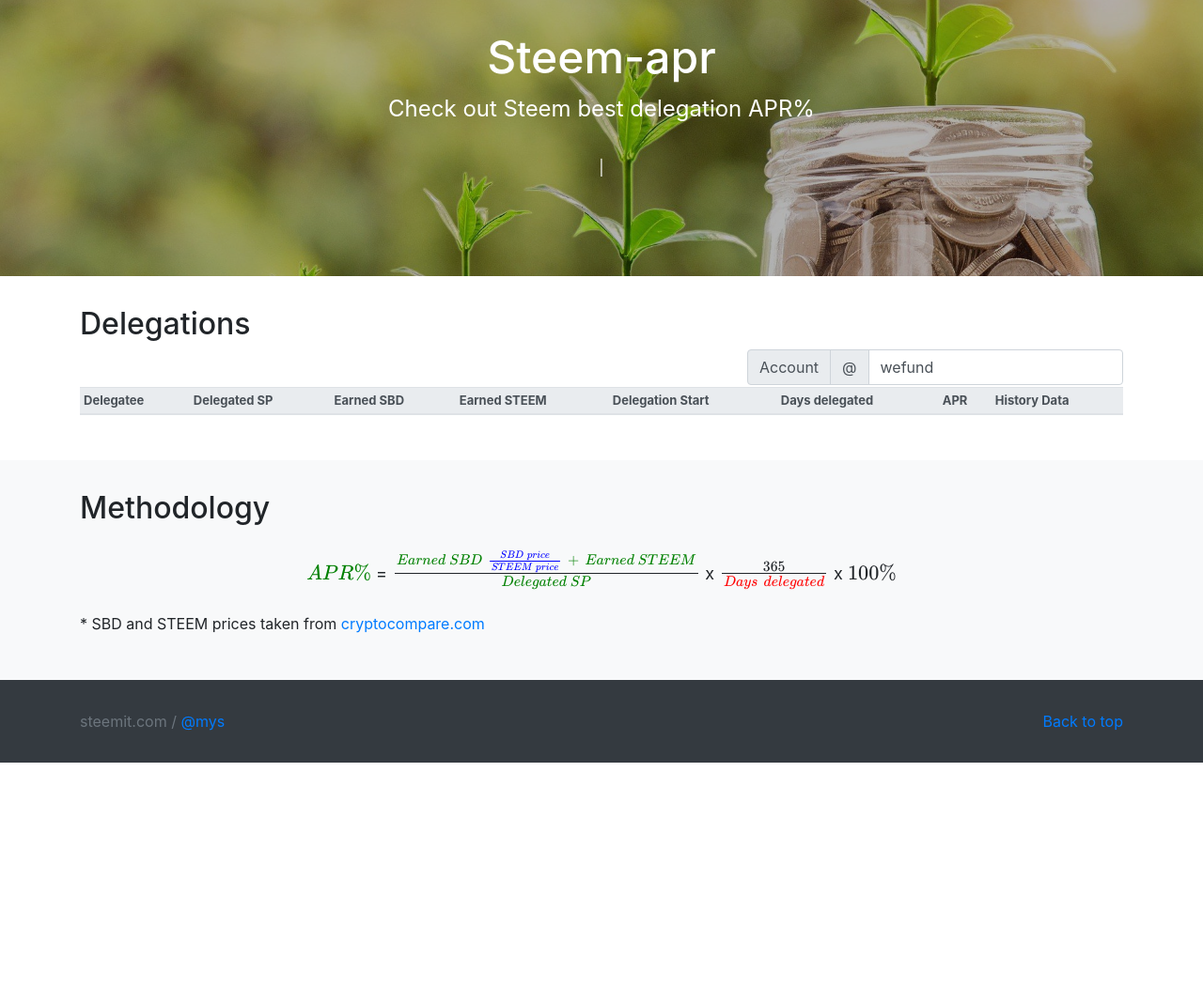
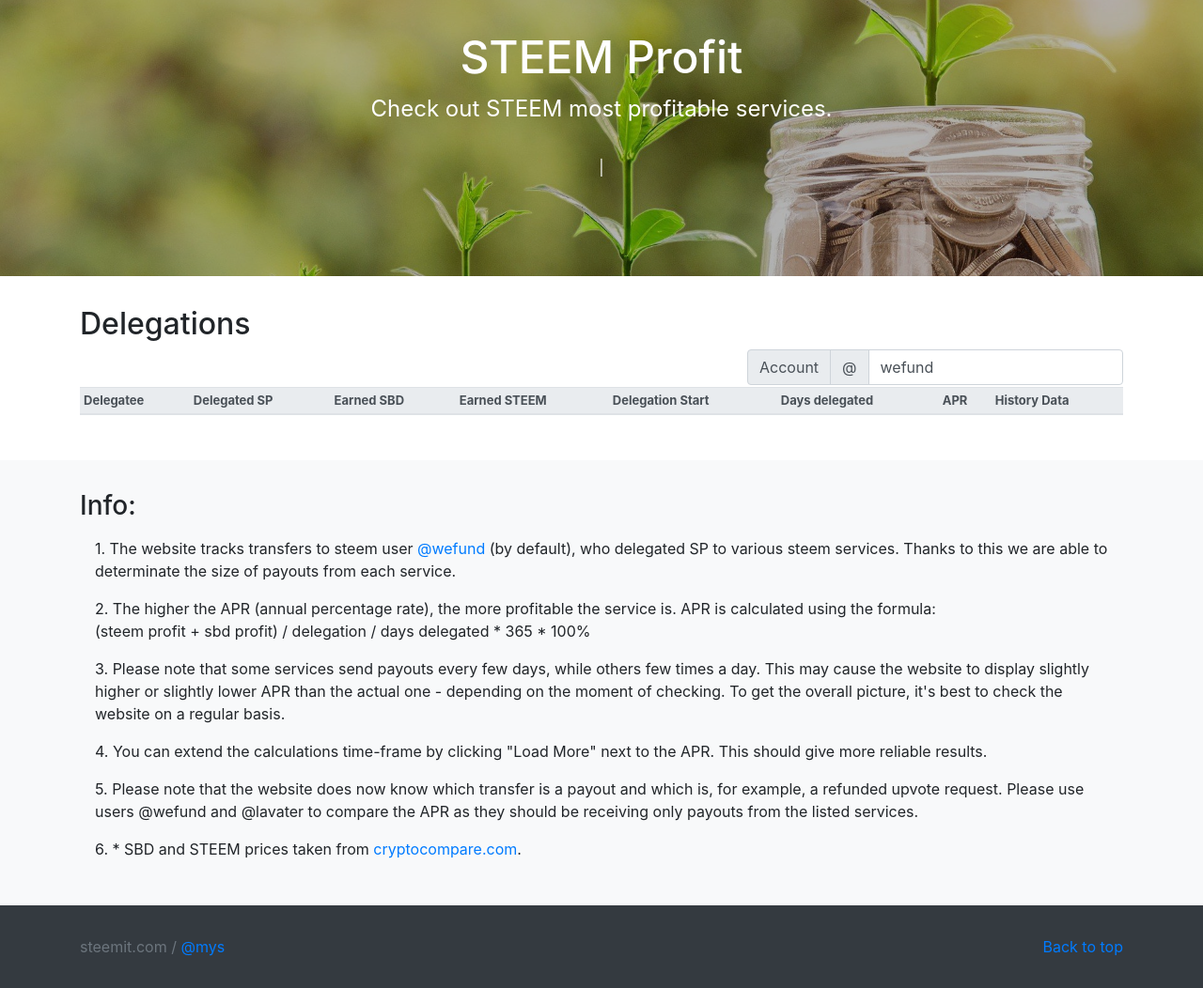
Before and after one commit to mys/steem-apr, a plain HTML site: page index.html in a window 1280 px wide. Shown: the whole page at 94% size. Before the commit the page ends 812 px from the top, so only its background shows below. Drawn offline with nearby package versions, Linux system fonts and the light colour scheme; some packages are replaced by stand-ins of ours; a script that the page names is missing.

Commit message:
index.html: changed title, added meta description, added meta keywords, changed methodology info

```diff
--- a/index.html
+++ b/index.html
@@ -3,7 +3,9 @@
 	<head>
 		<meta charset="utf-8">
 		<meta name="viewport" content="width=device-width, initial-scale=1, shrink-to-fit=no">
-		<title>Steem-apr</title>
+		<title>Steem Profit</title>
+                <meta name="description" content="Compare ROI from different STEEM services.">
+                <meta name="keywords" content="steem,profit,roi,apr">
 		<link rel="stylesheet" href="https://stackpath.bootstrapcdn.com/bootstrap/4.1.3/css/bootstrap.min.css" integrity="sha384-MCw98/SFnGE8fJT3GXwEOngsV7Zt27NXFoaoApmYm81iuXoPkFOJwJ8ERdknLPMO" crossorigin="anonymous">
 		<link rel="stylesheet" href="https://cdnjs.cloudflare.com/ajax/libs/font-awesome/4.1.0/css/font-awesome.min.css">
 		<link rel="stylesheet" href="style.css">
@@ -15,8 +17,8 @@
 
 			<div class="text-center landing">
 				<div class="container">
-					<h1 class="jumbotron-heading">Steem-apr</h1>
-					<p>Check out Steem best delegation APR%</p>
+					<h1 class="jumbotron-heading">STEEM Profit</h1>
+					<p>Check out STEEM most profitable services.</p>
 					<p class="prices">
 						<span id="sbdPrice"></span>
 						<span> | </span>
@@ -63,9 +65,13 @@
 
 			<div class="methodology bg-light">
 					<div class="container">
-						<h2>Methodology</h1>
-							<p class="text-center m-4 tex">$\color{green}APR\%$ = $\color{green}Earned\,SBD \; \color{blue}{SBD\,price \over STEEM\,price} \; \color{green} + \; Earned\,STEEM \over \color{green}Delegated\,SP$ x $365 \over \color{red}Days\;delegated$ x $100\%$</p>
-						<p>* SBD and STEEM prices taken from <a href="https://www.cryptocompare.com">cryptocompare.com</a></p>
+						<h3>Info:</h3>
+							<p class="text-left m-3">1. The website tracks transfers to steem user <a href="https://steemd.com/@wefund" target=”_blank">@wefund</a> (by default), who delegated SP to various steem services. Thanks to this we are able to determinate the size of payouts from each service.</p>
+							<p class="text-left m-3">2. The higher the APR (annual percentage rate), the more profitable the service is. APR is calculated using the formula:<br>(steem profit + sbd profit) / delegation / days delegated * 365 * 100%</p>
+							<p class="text-left m-3">3. Please note that some services send payouts every few days, while others few times a day. This may cause the website to display slightly higher or slightly lower APR than the actual one - depending on the moment of checking. To get the overall picture, it's best to check the website on a regular basis.</p>
+							<p class="text-left m-3">4. You can extend the calculations time-frame by clicking "Load More" next to the APR. This should give more reliable results.</p>
+							<p class="text-left m-3">5. Please note that the website does now know which transfer is a payout and which is, for example, a refunded upvote request. Please use users @wefund and @lavater to compare the APR as they should be receiving only payouts from the listed services.</p>
+							<p class="text-left m-3">6. * SBD and STEEM prices taken from <a href="https://www.cryptocompare.com" target=”_blank">cryptocompare.com</a>.</p>
 					</div>
 			</div>
 
```
